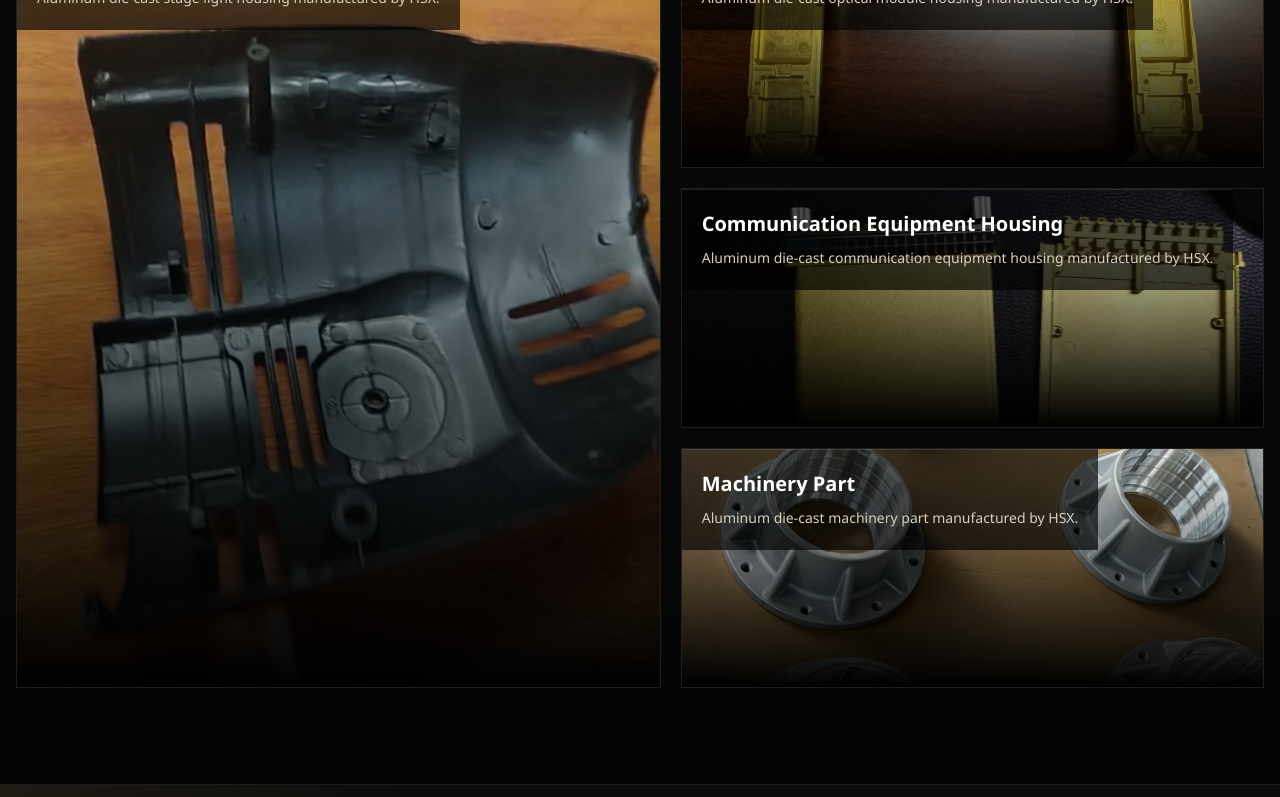
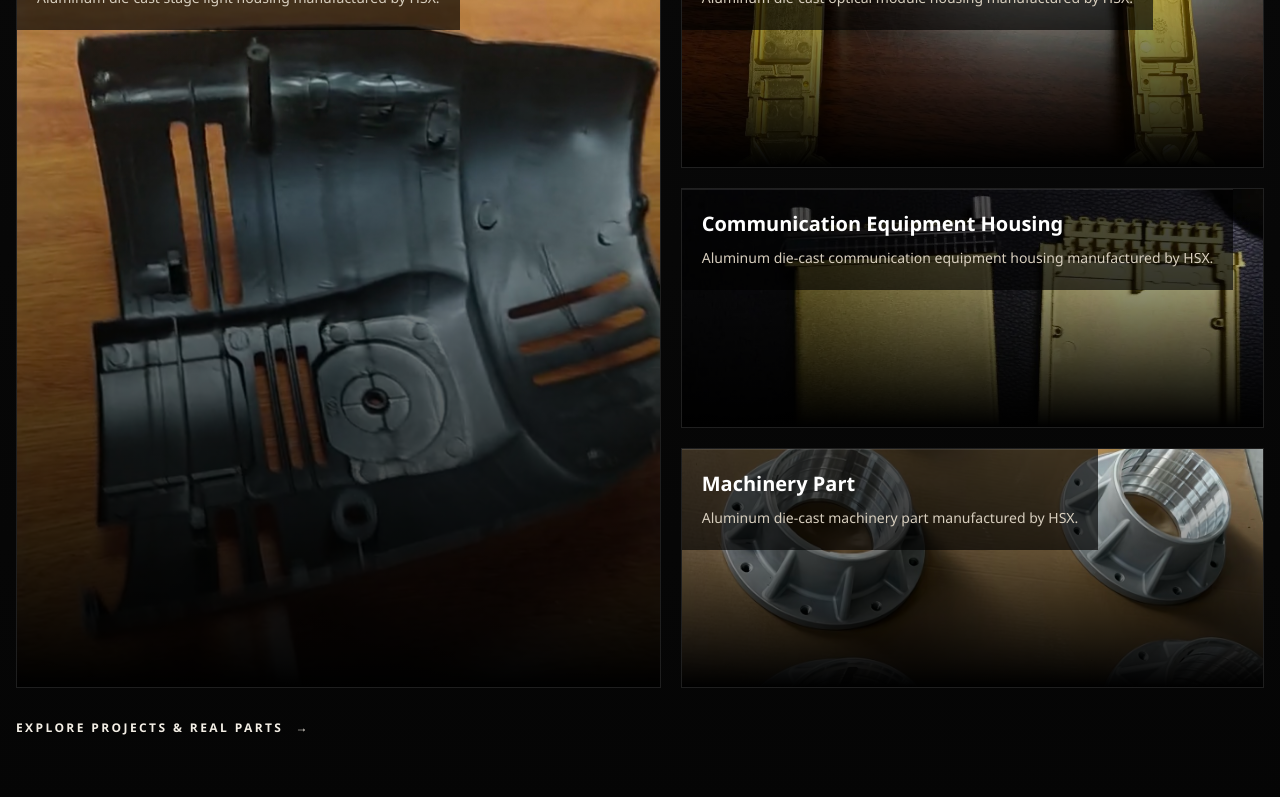
Before and after one commit to nicolsonhuang-byte/hsxdiecasting, a Next.js app: page / in a window 1280 px wide. Shown: the part 2000-2797 px from the top of the page. Built offline with nearby package versions, Linux system fonts and the light colour scheme.

Commit message:
Add projects sitemap and body links

```diff
--- a/src/app/page.tsx
+++ b/src/app/page.tsx
@@ -356,6 +356,14 @@ export default function Home() {
                 ))}
               </div>
             </div>
+
+            <Link
+              href="/projects"
+              className="mt-8 inline-flex items-center gap-3 text-xs font-semibold uppercase tracking-[0.2em] text-[#efcf8d] transition-colors hover:text-white"
+            >
+              Explore Projects &amp; Real Parts
+              <span aria-hidden>→</span>
+            </Link>
           </div>
         </section>
 
```
Also changed, not shown: src/app/products/page.tsx (+8 -0 lines), 1 other file (tests, documents, lock files or other folders).
